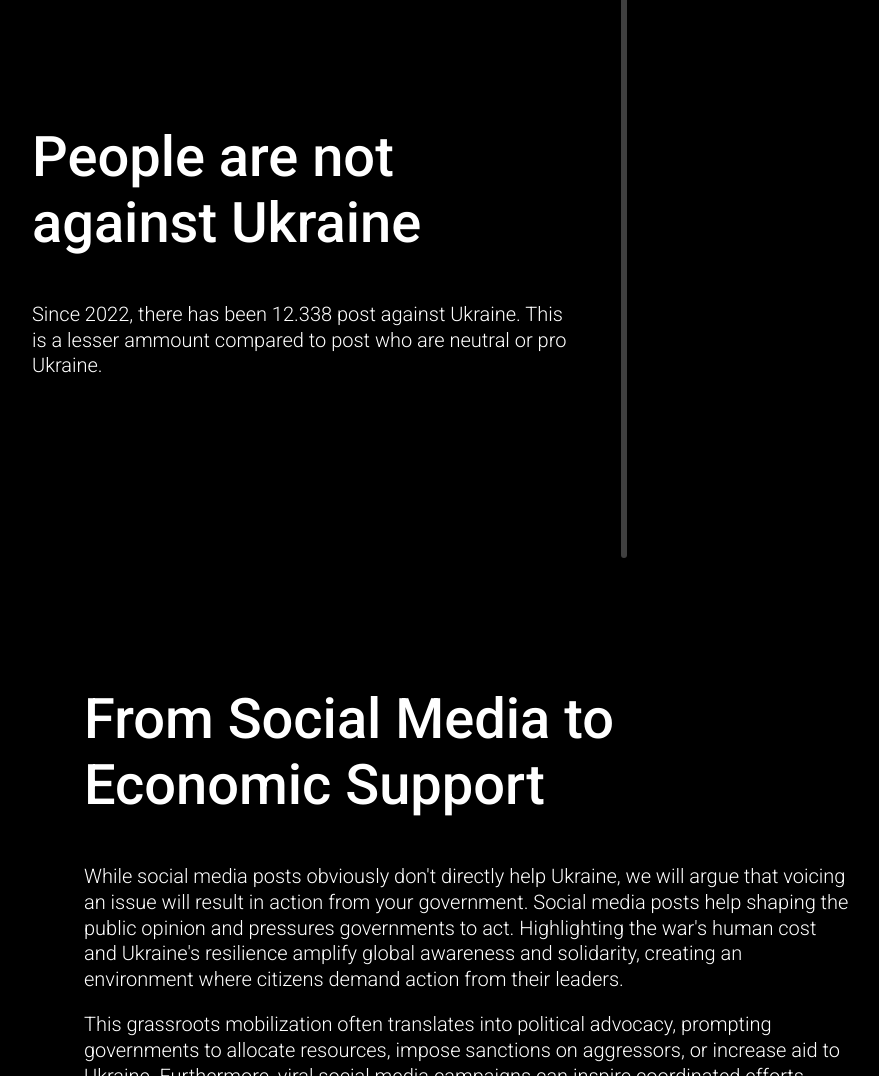
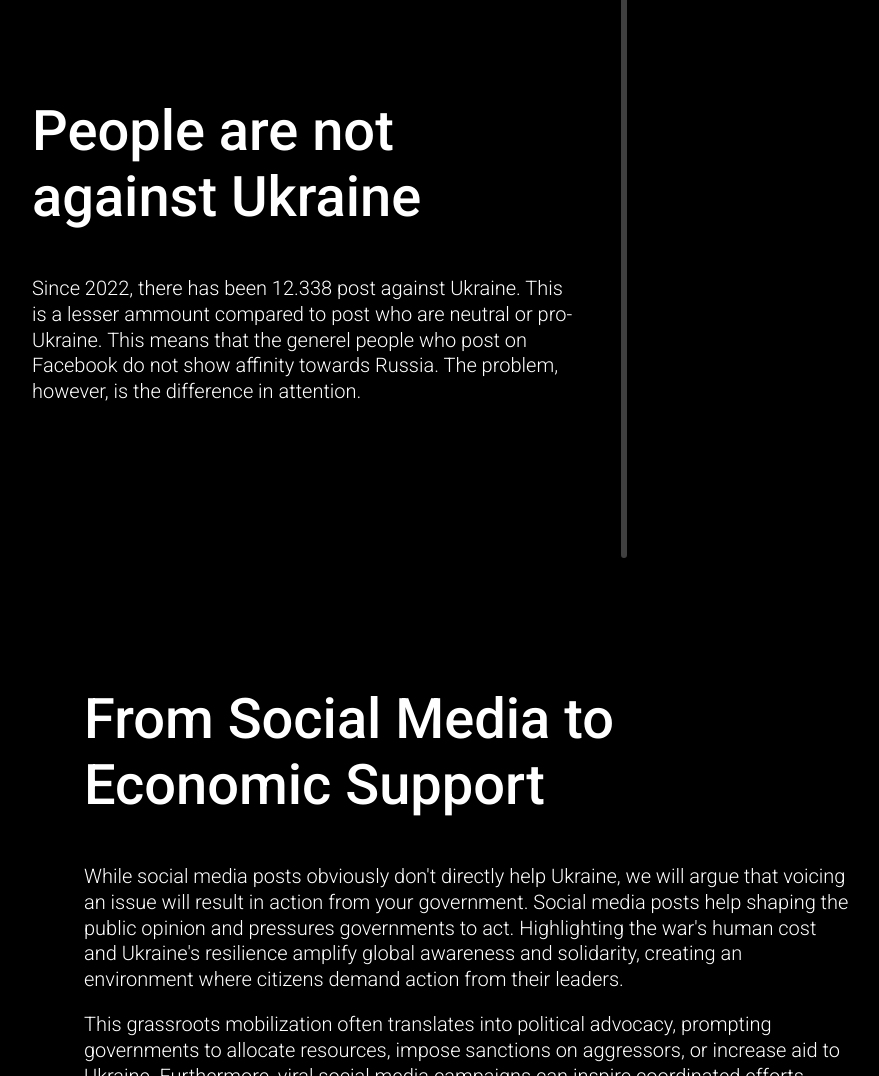
Before and after one commit to andreas-brandenborg/06-Common-Cultancy, a website: page Client/index.html in a window 1280 px wide. Shown: the part 2408-3484 px from the top of the page, without its empty margins (16-895 px from the left). Drawn offline with nearby package versions, Linux system fonts and the light colour scheme; no server answers.

Commit message:
Added more text to help the user in negative-post-section

```diff
--- a/Client/index.html
+++ b/Client/index.html
@@ -76,7 +76,7 @@
 
         <div>
             <h1>People are not against Ukraine</h1>
-            <p>Since 2022, there has been 12.338 post against Ukraine. This is a lesser ammount compared to post who are neutral or pro Ukraine. </p>
+            <p>Since 2022, there has been 12.338 post against Ukraine. This is a lesser ammount compared to post who are neutral or pro-Ukraine. This means that the generel people who post on Facebook do not show affinity towards Russia. The problem, however, is the difference in attention.</p>
         </div>
         <div> </div>
         <div id="for-against-neutral-boxchart">
```
